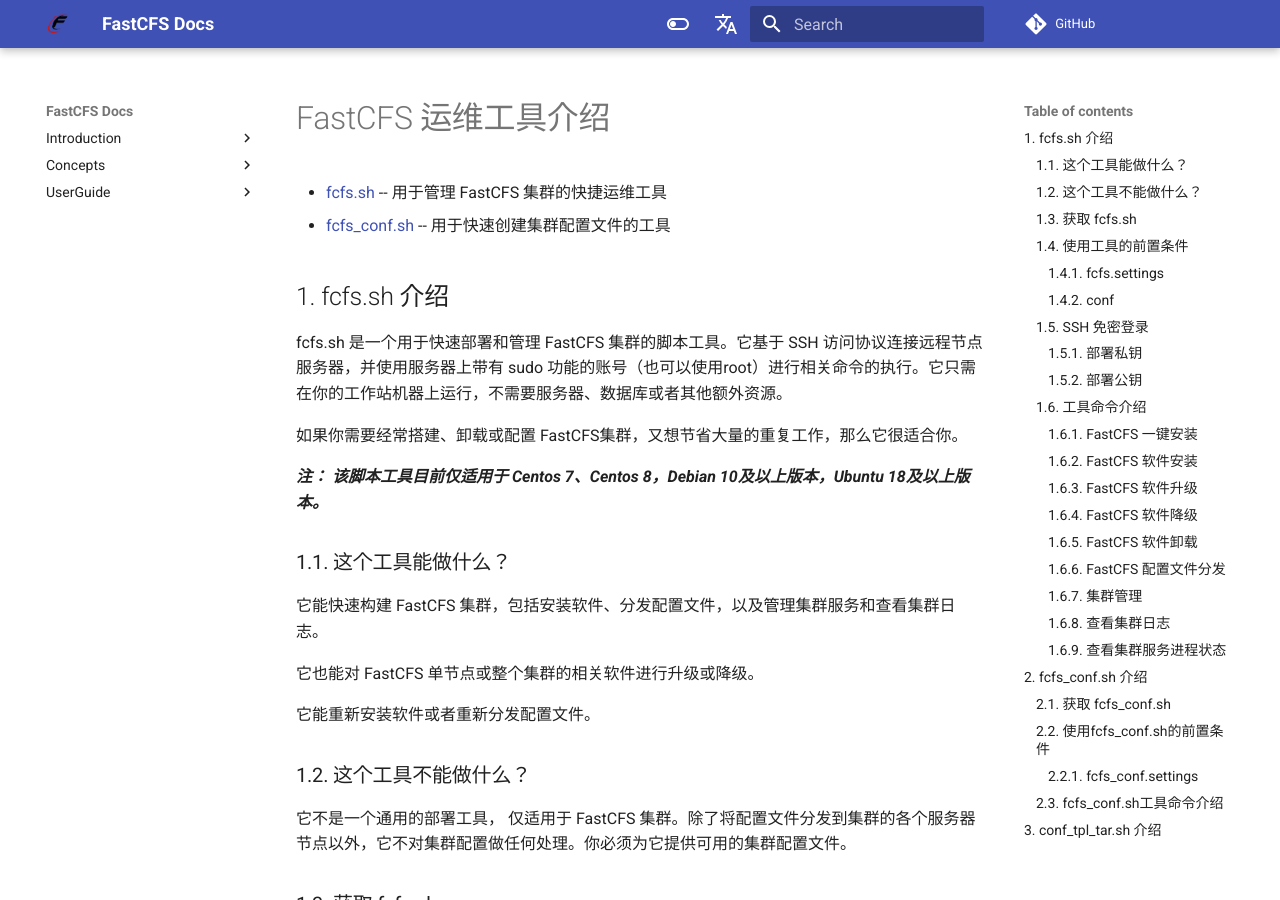
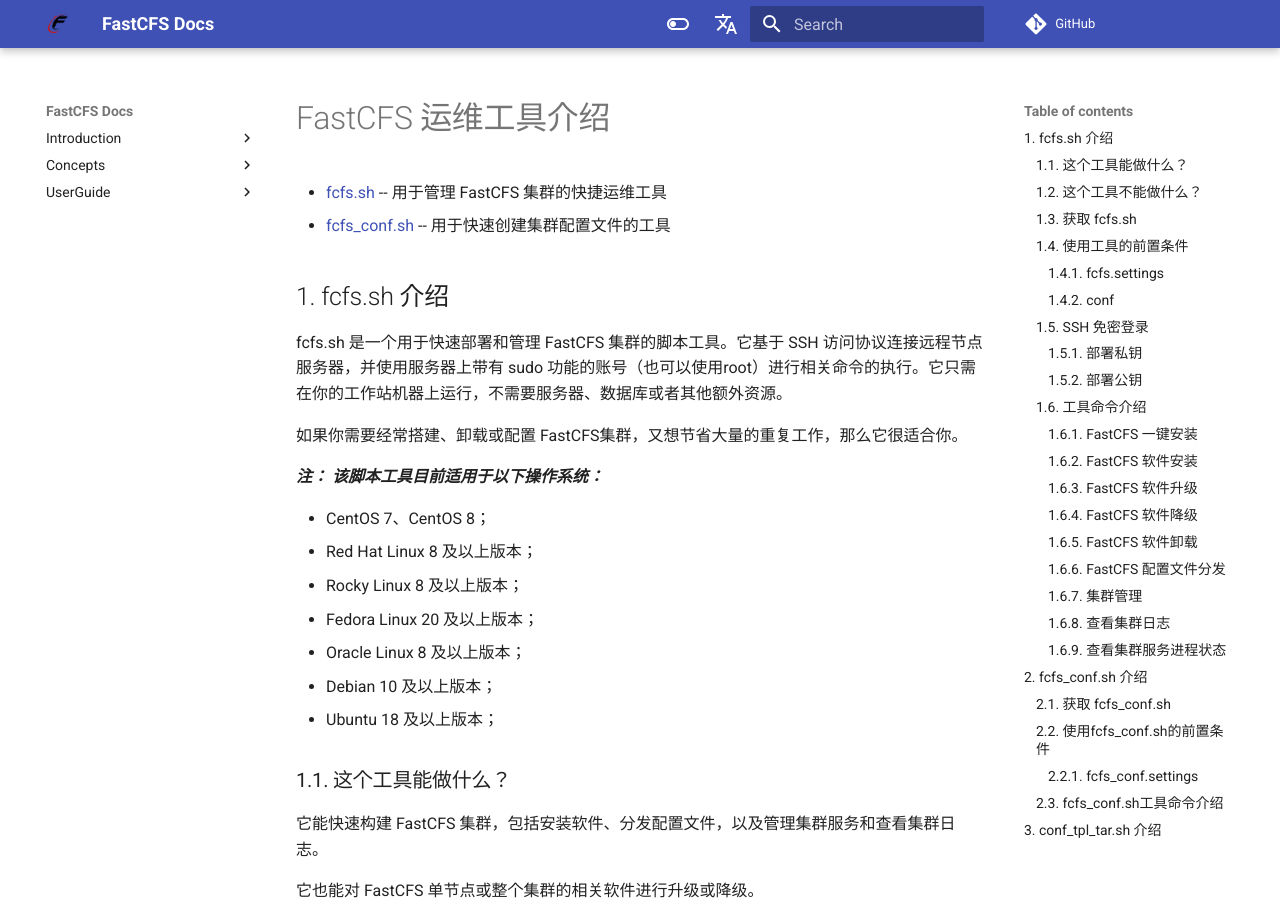
Before and after one commit to happyfish100/FastCFS, an MkDocs documentation site: the page built from docs/fcfs-ops-tool-zh_CN.md, in a window 1280 px wide and 900 px high. Built offline with MkDocs 1.6.1 and Material for MkDocs 9.7.7, drawn with Linux system fonts in a browser that asks for light colours; comment, search, counter and statistics services are not loaded; the version menu is left out.

Commit message:
modify fcfs-ops-tool.md add support os list

```diff
--- a/docs/fcfs-ops-tool-zh_CN.md
+++ b/docs/fcfs-ops-tool-zh_CN.md
@@ -9,7 +9,15 @@ fcfs.sh 是一个用于快速部署和管理 FastCFS 集群的脚本工具。它
 
 如果你需要经常搭建、卸载或配置 FastCFS集群，又想节省大量的重复工作，那么它很适合你。
 
-***注： 该脚本工具目前仅适用于 Centos 7、Centos 8，Debian 10及以上版本，Ubuntu 18及以上版本。***
+***注： 该脚本工具目前适用于以下操作系统：***
+
+* CentOS 7、CentOS 8；
+* Red Hat Linux 8 及以上版本；
+* Rocky Linux 8 及以上版本；
+* Fedora Linux 20 及以上版本；
+* Oracle Linux 8 及以上版本；
+* Debian 10 及以上版本；
+* Ubuntu 18 及以上版本；
 
 <a name="fcfs.sh"></a>
 ### 1.1. 这个工具能做什么？
```
Also changed, not shown: docs/fcfs-ops-tool.md (+9 -1 lines).
